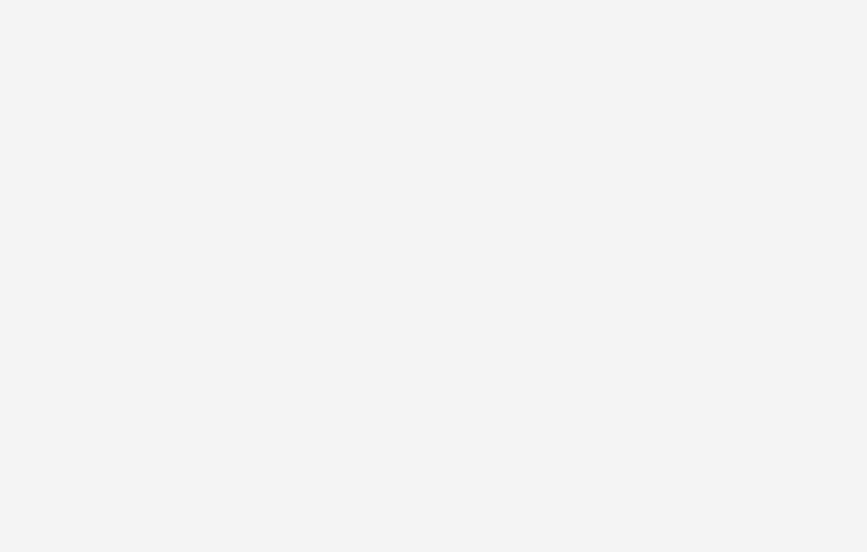
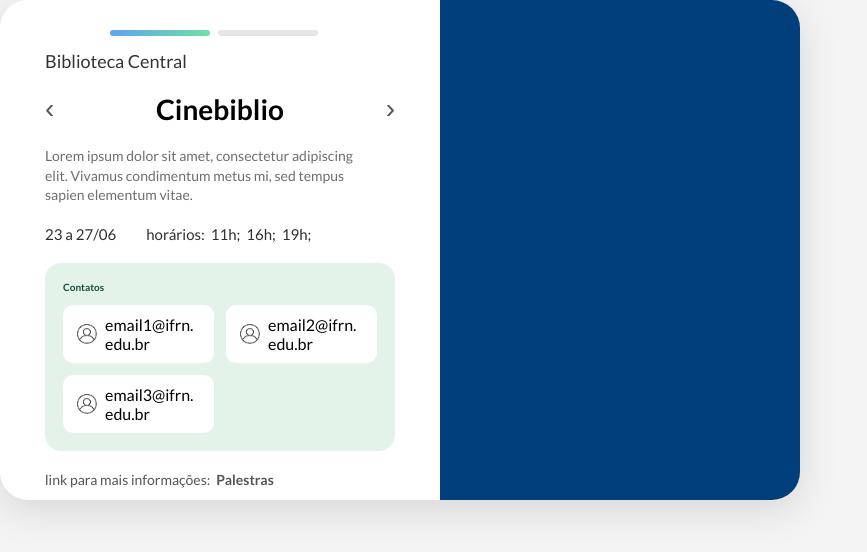
Before and after one commit to CSA-Centro-de-Solucoes-Aplicadas/Agenda-CNAT, a Vue app in the folder vue-project/: page /modal in a window 1280 px wide. Before the commit this address had no page. Shown: the top 552 px of the page, without its empty margins (0-867 px from the left). Built offline with nearby package versions, Linux system fonts and the light colour scheme; the HTML template or start-up script is replaced by a standard one; what v-calendar would draw is missing.

Commit message:
agenda cnat

```diff
--- a/vue-project/src/componentes/modal.vue
+++ b/vue-project/src/componentes/modal.vue
@@ -1,5 +1,252 @@
-<script setup></script>
+<script setup lang="ts">
+// Props vindas do banco de dados
+defineProps({
+  evento: {
+    type: Object,
+    required: true,
+    default: () => ({
+      local: "Biblioteca Central",
+      nome: "Cinebiblio",
+      descricao: "Lorem ipsum dolor sit amet, consectetur adipiscing elit. Vivamus condimentum metus mi, sed tempus sapien elementum vitae.",
+      datas: "23 a 27/06",
+      horarios: ["11h", "16h", "19h"],
+      contatos: ["email1@ifrn.edu.br", "email2@ifrn.edu.br", "email3@ifrn.edu.br"],
+      imagem: null
+    })
+  }
+})
+
+const emit = defineEmits(["next"])
+</script>
+
 <template>
+  <div class="story-wrapper">
+    <!-- BARRA DE PROGRESSO -->
+    <div class="progress-wrapper">
+      <div class="bar active"></div>
+      <div class="bar"></div>
+    </div>
 
+    <div class="story-card">
+
+      <!-- LEFT CONTENT -->
+      <div class="left">
+
+        <div class="local">
+         <!-- <img src="@/assets/pin.svg" class="pin-icon" />-->
+          {{ evento.local }}
+        </div>
+
+        <div class="title-row">
+          <button class="arrow-btn">‹</button>
+          <h1>{{ evento.nome }}</h1>
+          <button class="arrow-btn" @click="emit('next')">›</button>
+        </div>
+
+        <p class="descricao">
+          {{ evento.descricao }}
+        </p>
+
+        <div class="info-row">
+          <div class="date">
+            <!-- <img src="@/assets/calendar.svg" /> -->
+            {{ evento.datas }}
+          </div>
+
+          <div class="horarios">
+            horários:
+            <span v-for="h in evento.horarios" :key="h">{{ h }}; </span>
+          </div>
+        </div>
+
+        <!-- CONTATOS -->
+        <div class="contatos-box">
+          <h2>Contatos</h2>
+
+          <div class="contatos-grid">
+            <div
+              class="contato-item"
+              v-for="(c, i) in evento.contatos"
+              :key="i"
+            >
+              <img src="@/assets/contato.png" class="user-icon" />
+              <span>{{ c }}</span>
+            </div>
+          </div>
+        </div>
+
+        <div class="footer">
+          <span>link para mais informações:</span>
+          <strong>Palestras</strong>
+        </div>
+      </div>
+
+      <!-- RIGHT IMAGE -->
+      <div class="right">
+        <img :src="evento.imagem" alt="" v-if="evento.imagem" />
+      </div>
+
+    </div>
+  </div>
 </template>
-<style scoped></style>
+
+<style scoped>
+/* WRAPPER CENTRALIZADO */
+
+
+/* BARRA DE PROGRESSO */
+.progress-wrapper {
+  position: absolute;
+  top: 30px;
+  left: 110px;
+  display: flex;
+  gap: 8px;
+}
+
+.bar {
+  width: 100px;
+  height: 6px;
+  background: #e5e5e5;
+  border-radius: 999px;
+}
+
+.bar.active {
+  background: linear-gradient(90deg, #5ea4ef, #6fe0a5);
+}
+
+/* CARD PRINCIPAL */
+.story-card {
+  width: 800px;
+  height: 500px;
+  background: #fff;
+  border-radius: 28px;
+  overflow: hidden;
+  display: flex;
+  box-shadow: 0 10px 40px rgba(0,0,0,0.12);
+}
+
+/* LEFT CONTENT */
+.left {
+  width: 55%;
+  padding: 50px 45px 40px 45px;
+  display: flex;
+  flex-direction: column;
+  gap: 20px;
+}
+
+.local {
+  display: flex;
+  align-items: center;
+  gap: 6px;
+  color: #333;
+  font-size: 18px;
+}
+
+.pin-icon {
+  width: 18px;
+  opacity: 0.8;
+}
+
+.title-row {
+  display: flex;
+  align-items: center;
+  justify-content: space-between;
+}
+
+.title-row h1 {
+  font-size: 28px;
+  font-weight: 700;
+}
+
+.arrow-btn {
+  background: none;
+  border: none;
+  font-size: 28px;
+  color: #555;
+  cursor: pointer;
+}
+
+/* TEXTO */
+.descricao {
+  color: #6e6e6e;
+  font-size: 14px;
+  line-height: 1.4;
+  width: 90%;
+}
+
+/* INFOS */
+.info-row {
+  display: flex;
+  gap: 30px;
+  font-size: 15px;
+}
+
+.date, .horarios {
+  display: flex;
+  align-items: center;
+  gap: 6px;
+  color: #2f2f2f;
+}
+
+/* CONTATOS */
+.contatos-box {
+  background: #e4f3ea;
+  padding: 18px;
+  border-radius: 16px;
+  width: 100%;
+}
+
+.contatos-box h2 {
+  font-size: 10px;
+  margin-bottom: 12px;
+  color: #124d3b;
+}
+
+.contatos-grid {
+  display: grid;
+  grid-template-columns: 1fr 1fr;
+  gap: 12px;
+}
+
+.contato-item {
+  display: flex;
+  gap: 8px;
+  align-items: center;
+  background: #fff;
+  padding: 10px 14px;
+  border-radius: 10px;
+}
+.contato-item span {
+  overflow-wrap: anywhere;
+}
+
+
+.user-icon {
+  width: 20px;
+  opacity: 0.7;
+}
+
+/* FOOTER */
+.footer {
+  margin-top: auto;
+  font-size: 14px;
+  color: #555;
+  display: flex;
+  gap: 6px;
+}
+
+/* RIGHT IMAGE */
+.right {
+  width: 45%;
+  background: #003f7b;
+  display: flex;
+  justify-content: center;
+  align-items: center;
+}
+
+.right img {
+  width: 100%;
+  height: 100%;
+  object-fit: cover;
+}
+</style>
--- a/vue-project/src/router/index.ts
+++ b/vue-project/src/router/index.ts
@@ -1,11 +1,14 @@
 import { createRouter, createWebHistory } from 'vue-router'
 import Home from '@/views/home.vue'
 import Cadastro from '@/views/cadastro.vue'
+import Modal from '@/componentes/modal.vue'
 
 const routes = [
   { path: '/', component: Home },
   { path: '/cadastro', component: Cadastro },
+  { path: '/modal', component: Modal },
 ]
+
 
 export const router = createRouter({
   history: createWebHistory(import.meta.env.BASE_URL),
--- a/vue-project/src/views/cadastro.vue
+++ b/vue-project/src/views/cadastro.vue
@@ -369,7 +369,7 @@ header li a:hover {
 .main-content {
   max-width: 1440px;
   width: 1440px;
-  margin: 40px auto;
+  margin: 20px auto;
   padding: 0;
   display: flex;
   flex-direction: column;
```
Also changed, not shown: vue-project/src/assets/contato.png (added), vue-project/src/assets/modal_image.png (added).
